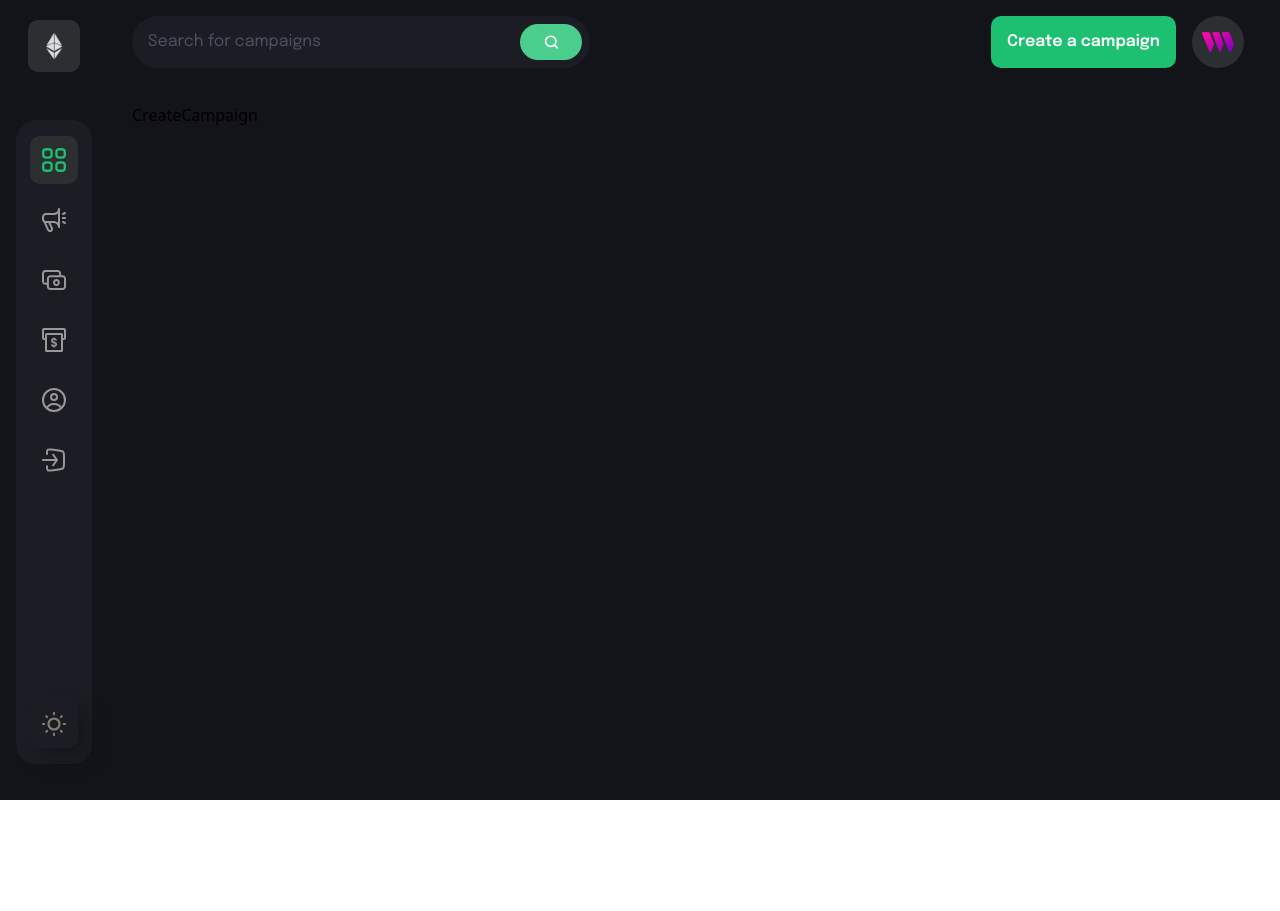
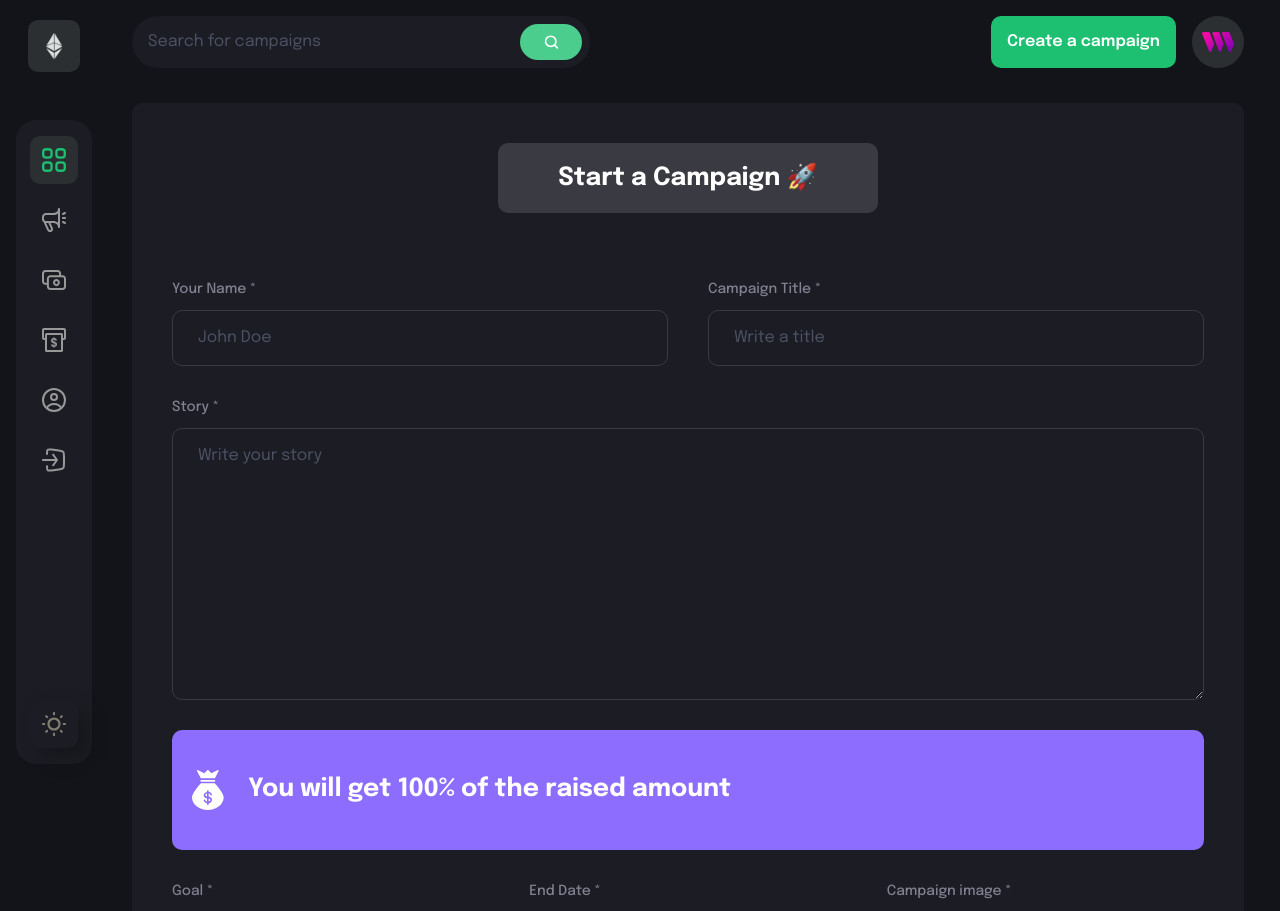
Before and after one commit to benroz3/CryptoRaiser, a React (Vite) app in the folder client/: page /create-campaign in a window 1280 px wide. Shown: the top 911 px of the page. Before the commit the page ends 800 px from the top, so only its background shows below. Built offline with nearby package versions, Linux system fonts and the light colour scheme.

Commit message:
created the create-campaign page

```diff
--- a/client/package.json
+++ b/client/package.json
@@ -10,6 +10,7 @@
     "preview": "vite preview"
   },
   "dependencies": {
+    "ethers": "^6.12.1",
     "react": "^18.2.0",
     "react-dom": "^18.2.0",
     "react-router-dom": "^6.23.0"
--- a/client/src/App.tsx
+++ b/client/src/App.tsx
@@ -14,7 +14,7 @@
           <Route path="/" element={<Home />} />
           <Route path="/profile" element={<Profile />} />
           <Route path="/create-campaign" element={<CreateCampaign />} />
-          <Route path="/campaign-details" element={<CampaignDetails />} />
+          <Route path="/campaign-details/:id" element={<CampaignDetails />} />
         </Routes>
       </div>
     </div>
--- /dev/null
+++ b/client/src/components/FormField.tsx
@@ -0,0 +1,49 @@
+interface Props {
+  labelName?: string;
+  placeholder?: string;
+  inputType?: string;
+  isTextArea?: boolean;
+  value?: string;
+  handleChange?: (e: any) => void;
+}
+
+const FormField = ({
+  labelName,
+  placeholder,
+  inputType,
+  isTextArea,
+  value,
+  handleChange,
+}: Props) => {
+  return (
+    <label className="flex-1 w-full flex flex-col">
+      {labelName && (
+        <span className="text-[#808191] text-[14px] leading-[22px] font-epilogue font-medium mb-[10px]">
+          {labelName}
+        </span>
+      )}
+      {isTextArea ? (
+        <textarea
+          className="py-[15px] sm:px-[25px] px-[15px] outline-none border-[1px] border-[#3a3a43] bg-transparent font-epilogue text-white text=[14px] placeholder:text-[#4b5264] rounded-[10px] sm:min-w-[300px]"
+          required
+          value={value}
+          rows={10}
+          placeholder={placeholder}
+          onChange={handleChange}
+        />
+      ) : (
+        <input
+          className="py-[15px] sm:px-[25px] px-[15px] outline-none border-[1px] border-[#3a3a43] bg-transparent font-epilogue text-white text=[14px] placeholder:text-[#4b5264] rounded-[10px] sm:min-w-[300px]"
+          required
+          value={value}
+          type={inputType}
+          step="0.1"
+          placeholder={placeholder}
+          onChange={handleChange}
+        />
+      )}
+    </label>
+  );
+};
+
+export default FormField;
--- a/client/src/components/index.ts
+++ b/client/src/components/index.ts
@@ -1,3 +1,4 @@
 export { default as Sidebar } from "./Sidebar";
 export { default as Navbar } from "./Navbar";
 export { default as CustomButton } from "./CustomButton";
+export { default as FormField } from "./FormField";
--- a/client/src/index.css
+++ b/client/src/index.css
@@ -3,6 +3,23 @@
 @tailwind base;
 @tailwind components;
 @tailwind utilities;
+
+::-webkit-scrollbar {
+  width: 10px;
+}
+
+::-webkit-scrollbar-track {
+  background: #333;
+}
+
+::-webkit-scrollbar-thumb {
+  background: #777;
+}
+
+::-webkit-scrollbar-thumb:hover {
+  background: #666;
+  cursor: pointer;
+}
 
 .linear-gradient {
   background: linear-gradient(
--- a/client/src/pages/CreateCampaign.tsx
+++ b/client/src/pages/CreateCampaign.tsx
@@ -1,5 +1,114 @@
+import { useState } from "react";
+import { useNavigate } from "react-router-dom";
+import { ethers } from "ethers";
+import { CustomButton, FormField } from "../components";
+import { checkIfImage } from "../utils/calculatingFunctions";
+import { money } from "../assets";
+
 const CreateCampaign = () => {
-  return <div>CreateCampaign</div>;
+  const navigate = useNavigate();
+
+  const [loading, setLoading] = useState(false);
+  const [form, setForm] = useState({
+    name: "",
+    title: "",
+    description: "",
+    target: "",
+    deadline: "",
+    image: "",
+  });
+
+  const handleFormFieldChange = (event: any, fieldName: string) => {
+    setForm({
+      ...form,
+      [fieldName]: event.target.value,
+    });
+  };
+
+  const handleSubmit = async (event: any) => {
+    event.preventDefault();
+    setLoading(true);
+  };
+
+  return (
+    <div className="bg-[#1c1c24] flex justify-center items-center flex-col rounded-[10px] sm:p-10 p-4">
+      {loading && "Loader..."}
+      <div className="flex justify-center items-center p-[16px] sm:min-w-[380px] bg-[#3a3a43] rounded-[10px]">
+        <h1 className="font-epilogue font-bold sm:text-[25px] text-[18px] leading-[38px] text-white">
+          Start a Campaign 🚀
+        </h1>
+      </div>
+      <form
+        onSubmit={handleSubmit}
+        className="w-full mt-[65px] flex flex-col gap-[30px]"
+      >
+        <div className="flex flex-wrap gap-[40px]">
+          <FormField
+            labelName="Your Name *"
+            placeholder="John Doe"
+            inputType="text"
+            value={form.name}
+            handleChange={(event) => handleFormFieldChange(event, "name")}
+          />
+          <FormField
+            labelName="Campaign Title *"
+            placeholder="Write a title"
+            inputType="text"
+            value={form.title}
+            handleChange={(event) => handleFormFieldChange(event, "title")}
+          />
+        </div>
+        <FormField
+          labelName="Story *"
+          placeholder="Write your story"
+          inputType="text"
+          isTextArea={true}
+          value={form.description}
+          handleChange={(event) => handleFormFieldChange(event, "description")}
+        />
+        <div className="w-full flex justify-start items-center p-4 bg-[#8c6dfd] h-[120px] rounded-[10px]">
+          <img
+            src={money}
+            alt="money"
+            className="w-[40px] h-[40px] object-contain"
+          />
+          <h4 className="font-epilogue font-bold text-[25px] text-white ml-[20px]">
+            You will get 100% of the raised amount
+          </h4>
+        </div>
+        <div className="flex flex-wrap gap-[40px]">
+          <FormField
+            labelName="Goal *"
+            placeholder="ETH 0.50"
+            inputType="text"
+            value={form.target}
+            handleChange={(event) => handleFormFieldChange(event, "target")}
+          />
+          <FormField
+            labelName="End Date *"
+            placeholder="End Date"
+            inputType="date"
+            value={form.deadline}
+            handleChange={(event) => handleFormFieldChange(event, "deadline")}
+          />
+          <FormField
+            labelName="Campaign image *"
+            placeholder="Place image URL of your campaign"
+            inputType="url"
+            value={form.image}
+            handleChange={(event) => handleFormFieldChange(event, "image")}
+          />
+        </div>
+        <div className="flex justify-center items-center mt-[40px]">
+          <CustomButton
+            btnType="submit"
+            title="Submit new campaign"
+            styles="bg-[#1dc071] hover:bg-[#4acd8d] transition"
+          />
+        </div>
+      </form>
+    </div>
+  );
 };
 
 export default CreateCampaign;
```
Also changed, not shown: 2 other files (tests, documents, lock files or other folders).
